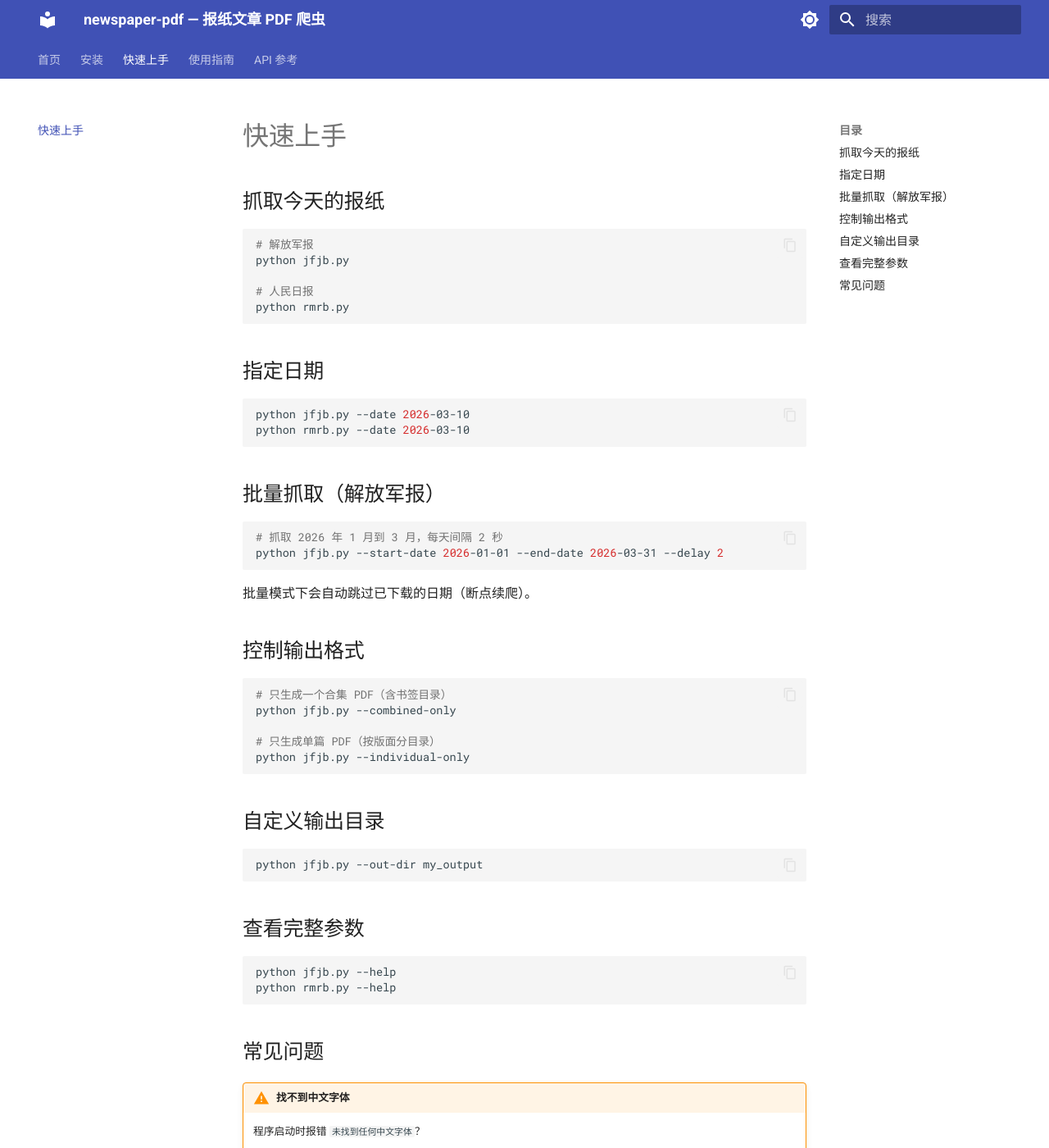
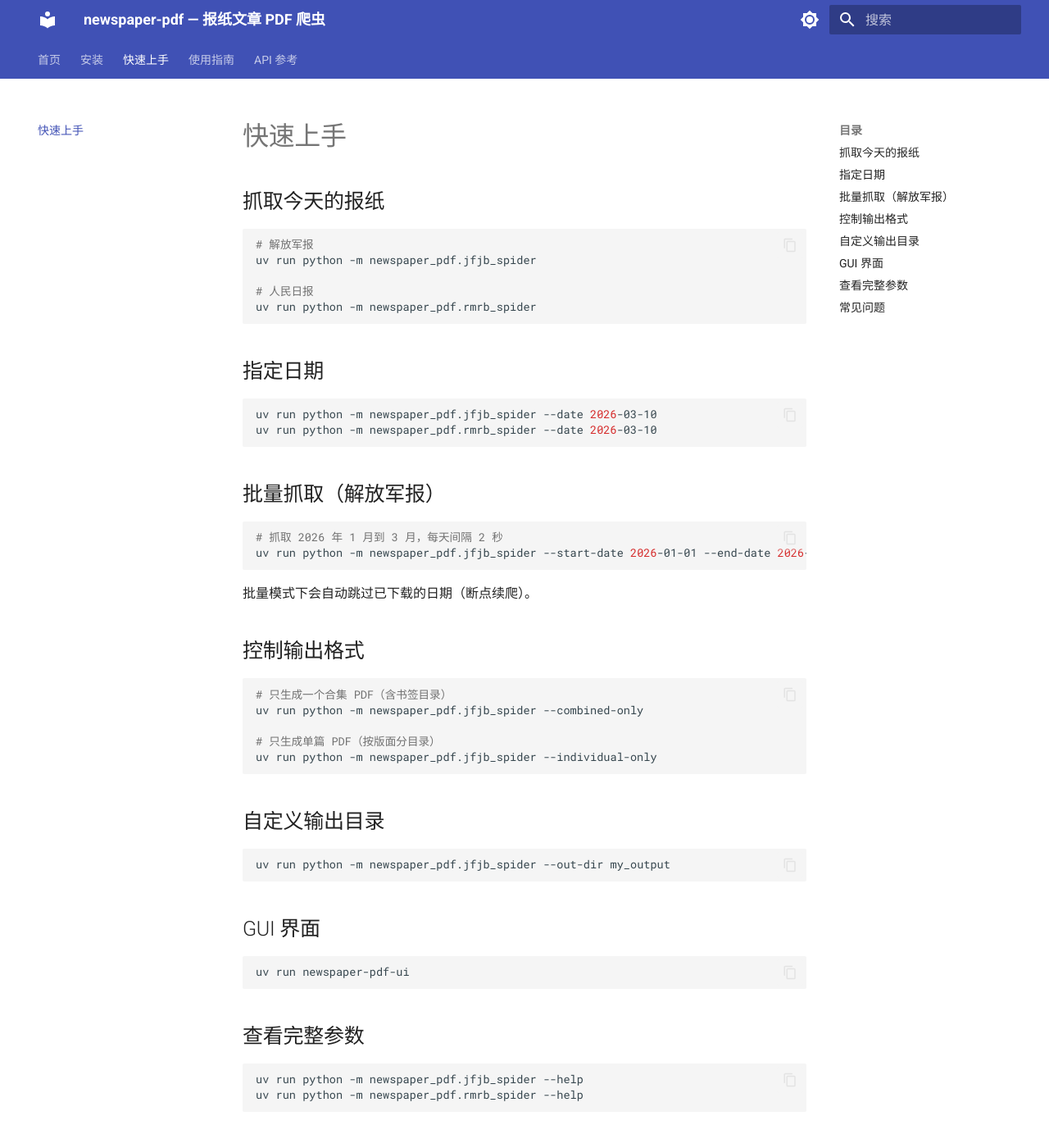
Before and after one commit to cislunarspace/jfjb_spider, an MkDocs documentation site: the page built from docs/quickstart.md, in a window 1280 px wide and 1400 px high. Shown: the whole window at 82% size. Built offline with MkDocs 1.6.1 and Material for MkDocs 9.7.7, drawn with Linux system fonts in a browser that asks for light colours.

Commit message:
docs: 全面更新文档，适配 uv 迁移和 GUI 界面
- README.md：更新安装命令（pip→uv）、入口命令、GUI 说明、项目结构
- docs/installation.md：添加 uv sync 说明、PyQt6 依赖、GUI 启动方式
- docs/quickstart.md：更新全部命令，添加 GUI 界面说明
- docs/usage/jfjb.md：更新命令格式
- docs/usage/rmrb.md：更新命令格式
- docs/usage/output.md：命令格式不变（输出说明无命令引用）
- docs/usage/gui.md：新增 GUI 使用文档
- docs/index.md：更新导航，添加 GUI 文档链接

Co-Authored-By: Claude Opus 4.6 <noreply@anthropic.com>

````diff
--- a/docs/quickstart.md
+++ b/docs/quickstart.md
@@ -4,24 +4,24 @@
 
 ```bash
 # 解放军报
-python jfjb.py
+uv run python -m newspaper_pdf.jfjb_spider
 
 # 人民日报
-python rmrb.py
+uv run python -m newspaper_pdf.rmrb_spider
 ```
 
 ## 指定日期
 
 ```bash
-python jfjb.py --date 2026-03-10
-python rmrb.py --date 2026-03-10
+uv run python -m newspaper_pdf.jfjb_spider --date 2026-03-10
+uv run python -m newspaper_pdf.rmrb_spider --date 2026-03-10
 ```
 
 ## 批量抓取（解放军报）
 
 ```bash
 # 抓取 2026 年 1 月到 3 月，每天间隔 2 秒
-python jfjb.py --start-date 2026-01-01 --end-date 2026-03-31 --delay 2
+uv run python -m newspaper_pdf.jfjb_spider --start-date 2026-01-01 --end-date 2026-03-31 --delay 2
 ```
 
 批量模式下会自动跳过已下载的日期（断点续爬）。
@@ -30,23 +30,29 @@ python jfjb.py --start-date 2026-01-01 --end-date 2026-03-31 --delay 2
 
 ```bash
 # 只生成一个合集 PDF（含书签目录）
-python jfjb.py --combined-only
+uv run python -m newspaper_pdf.jfjb_spider --combined-only
 
 # 只生成单篇 PDF（按版面分目录）
-python jfjb.py --individual-only
+uv run python -m newspaper_pdf.jfjb_spider --individual-only
 ```
 
 ## 自定义输出目录
 
 ```bash
-python jfjb.py --out-dir my_output
+uv run python -m newspaper_pdf.jfjb_spider --out-dir my_output
+```
+
+## GUI 界面
+
+```bash
+uv run newspaper-pdf-ui
 ```
 
 ## 查看完整参数
 
 ```bash
-python jfjb.py --help
-python rmrb.py --help
+uv run python -m newspaper_pdf.jfjb_spider --help
+uv run python -m newspaper_pdf.rmrb_spider --help
 ```
 
 ## 常见问题
````
Also changed, not shown: README.md (+37 -16 lines), docs/index.md (+19 -6 lines), docs/installation.md (+18 -4 lines), docs/usage/gui.md (added, +32 -0 lines), docs/usage/jfjb.md (+5 -5 lines), docs/usage/rmrb.md (+2 -2 lines).
